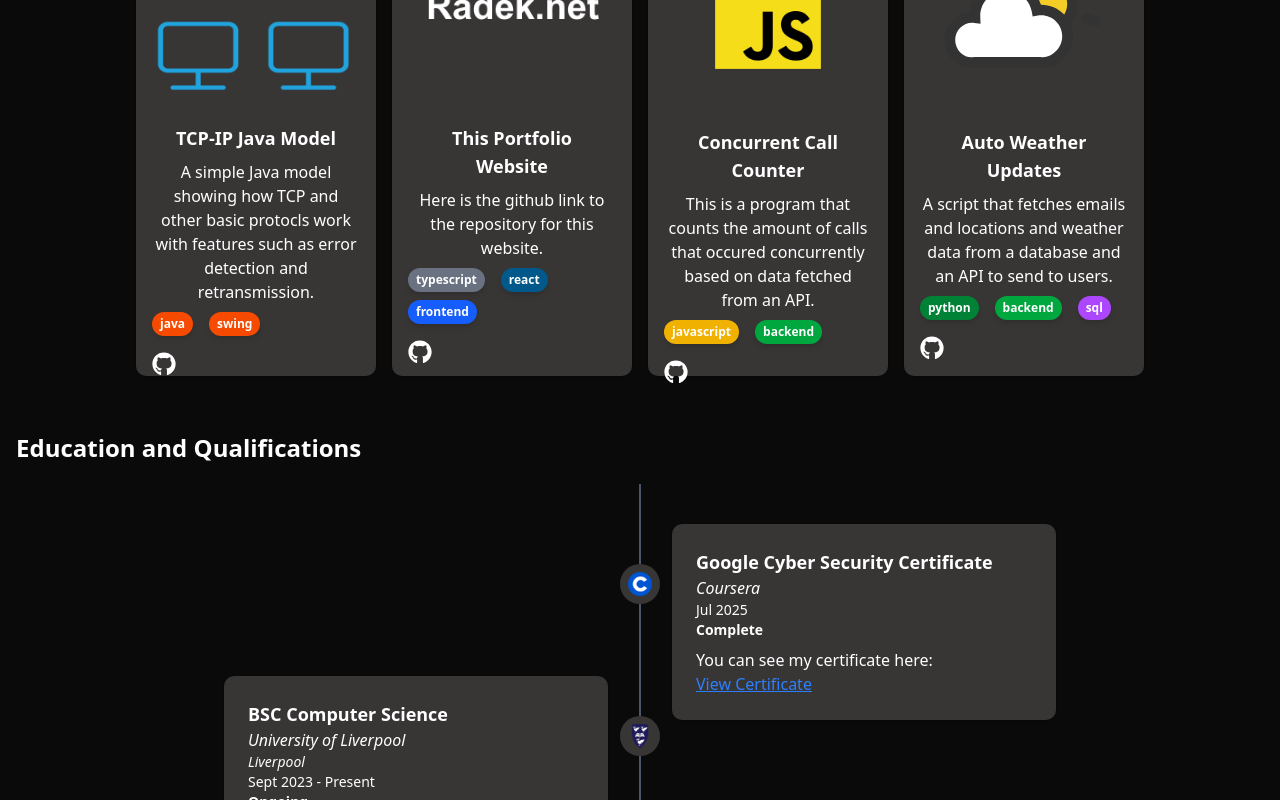
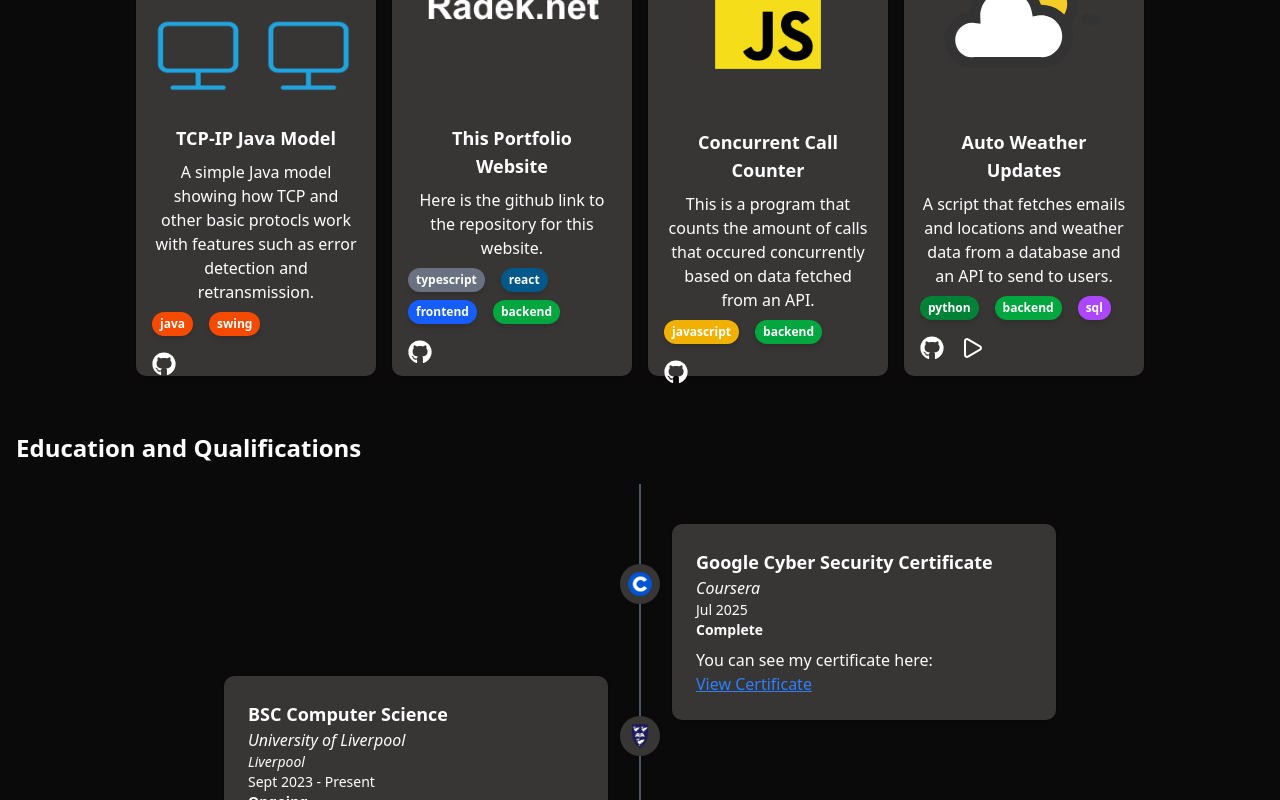
Before and after one commit to radekzien/radek-live, a Next.js app: page / in a window 1280 px wide. Shown: the part 1084-1884 px from the top of the page. Built offline with nearby package versions, Linux system fonts and the light colour scheme.

Commit message:
Updated project links; Added a link to weather-demo page

```diff
--- a/src/components/ProjectMapper.tsx
+++ b/src/components/ProjectMapper.tsx
@@ -3,9 +3,10 @@ import { projects } from "@/data/projects";
 import { FadeInSection } from "./ui/FadeInSection";
 import { tagColors } from "@/data/tagColors";
 import { useEffect, useRef, useState } from "react";
-import { Filter} from "lucide-react";
+import { Filter, Play} from "lucide-react";
 import Image from "next/image";
 import { FaGithub } from "react-icons/fa";
+import Link from "next/link";
 
 export const ProjectMapper = () => {
   //Filter Constants
@@ -102,7 +103,7 @@ export const ProjectMapper = () => {
       {/*Project Mapper*/}
       {filteredProjects.map((project) => (
           <FadeInSection key={project.title} >
-            <div className="p-4 rounded-lg w-60 h-auto md:h-120 shadow mb-4 bg-[#383535] flex flex-col hover:scale-105 transition-all duration-500">
+            <div className="p-4 rounded-lg w-60 h-auto md:h-120 shadow mb-4 bg-[#383535] flex flex-col h-full hover:scale-105 transition-all duration-500">
               <Image src={project.thumbnail} width={230} height={225} alt="Project thumbnail" className="hidden md:block"/>
                 <h3 className="p-2 text-lg font-bold justify-center text-center">{project.title}</h3>
                 <p className="text-center">{project.description}</p>
@@ -117,15 +118,18 @@ export const ProjectMapper = () => {
                     )
                   )}
                 </div>
+                <div className="flex gap-4 mt-auto">
                   {project.github && (
                     <a href={project.github} target="_blank" rel="noopener noreferrer" className="mt-auto flex pt-4">
                       <FaGithub className="w-6 h-6 hover:scale-110 transition-all duration-300" />
                     </a>
                   )}
                   {project.link && (
-                  <a href = {project.link} target = "_blank" rel="noopener noreferrer"></a>
+                    <Link href = {project.link} className="mt-auto flex pt-4">
+                      <Play className="w-6 h-6 hover:scale-110 transition-all duration-300" />
+                    </Link>
                   )}
-
+                </div>
             </div>
           </FadeInSection>
       ))}
--- a/src/data/projects.ts
+++ b/src/data/projects.ts
@@ -13,7 +13,7 @@ export const projects : Project[] = [
         title: "This Portfolio Website",
         description: "Here is the github link to the repository for this website.",
         thumbnail: weblogo,
-        tags:['typescript', 'react', 'frontend'],
+        tags:['typescript', 'react', 'frontend', 'backend'],
         github: 'https://github.com/radekzien/radek-live'
     },
     {
@@ -28,7 +28,8 @@ export const projects : Project[] = [
         description: "A script that fetches emails and locations and weather data from a database and an API to send to users.",
         thumbnail: weatherlogo,
         tags: ['python', 'backend', 'sql'],
-        github: 'https://github.com/radekzien/weather-automation'
+        github: 'https://github.com/radekzien/weather-automation',
+        link: '/weather-demo'
     }
 
 ]
```
Lines whose indentation alone changed are shown as unchanged.
